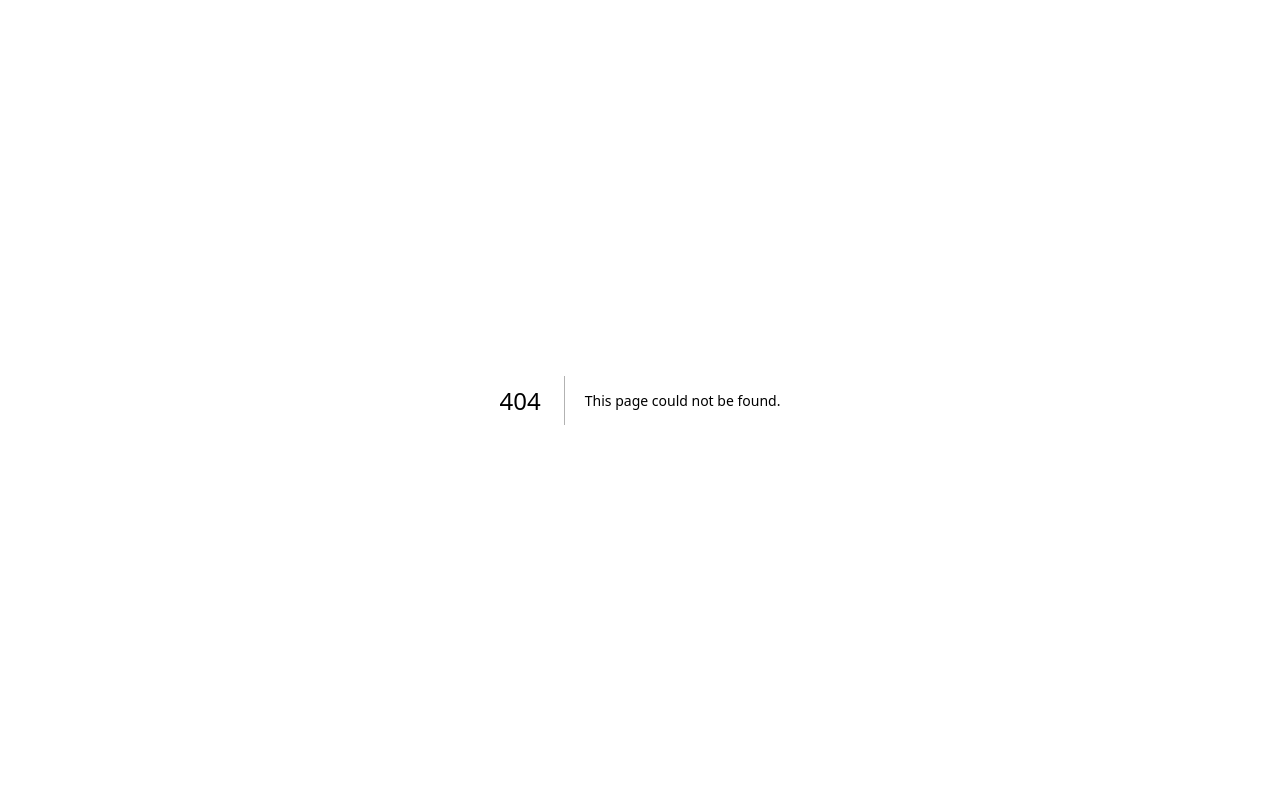
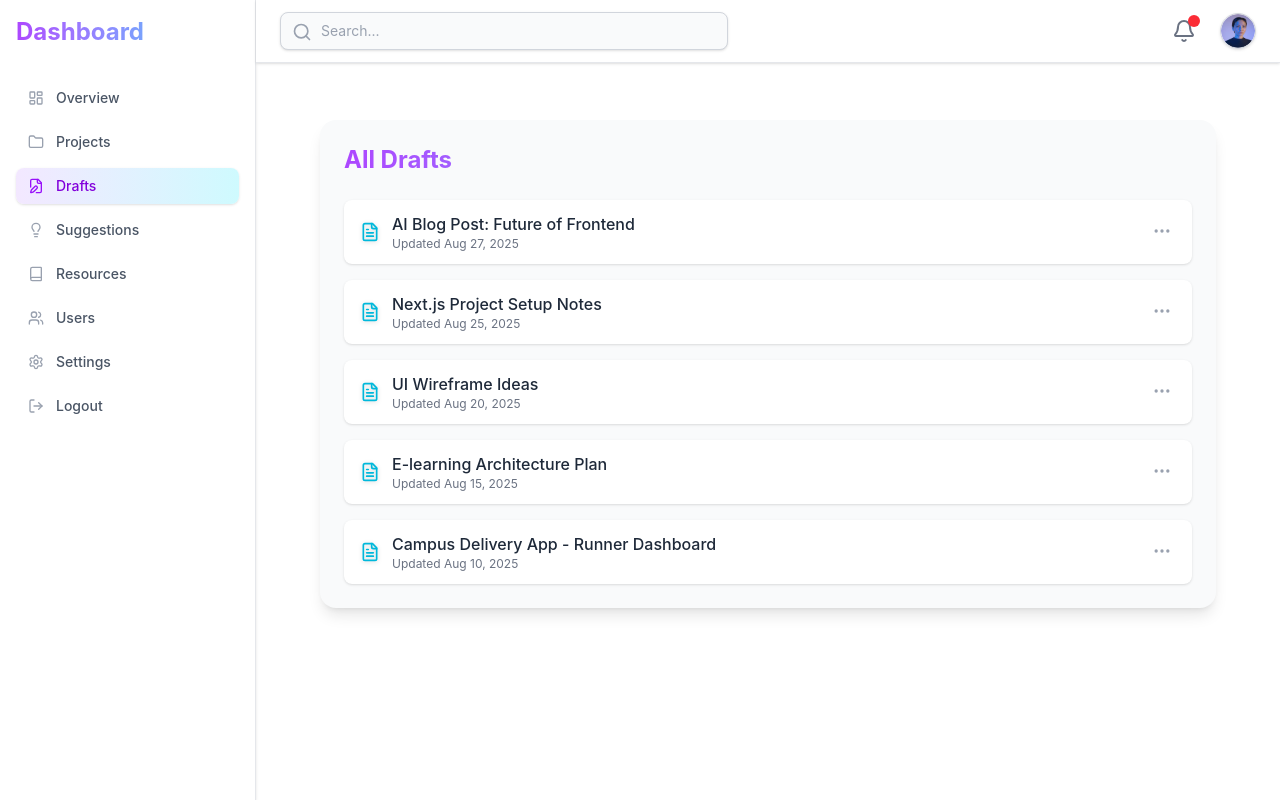
Before and after one commit to SimplySophia/inkcore, a Next.js app: page /dashboard/drafts in a window 1280 px wide. Before the commit this address had no page. Built offline with nearby package versions, Linux system fonts and the light colour scheme.

Commit message:
added auth layout

```diff
--- /dev/null
+++ b/src/app/auth/reset-password/page.tsx
@@ -0,0 +1,47 @@
+"use client";
+
+import { useRouter } from "next/navigation";
+import AuthLayout from "../../components/AuthLayout";
+
+export default function ResetPasswordPage() {
+  const router = useRouter();
+
+  const handleSubmit = (e: React.FormEvent) => {
+    e.preventDefault();
+    // simulate sending reset link
+    setTimeout(() => {
+      router.push("/auth/reset-confirmation");
+    }, 500);
+  };
+
+  return (
+    <AuthLayout
+      title="Reset Password"
+      description="Enter your email to receive password reset instructions."
+    >
+      <h2 className="text-xl font-semibold text-gray-800 mb-4">
+        Reset Your Password
+      </h2>
+      <form onSubmit={handleSubmit} className="space-y-4">
+        <input
+          type="email"
+          placeholder="Enter your email"
+          className="w-full border rounded-lg px-4 py-2 focus:ring-2 focus:ring-purple-500"
+          required
+        />
+        <button
+          type="submit"
+          className="w-full bg-purple-600 text-white rounded-lg py-2 hover:bg-purple-700 transition"
+        >
+          Send Reset Link
+        </button>
+      </form>
+      <p className="text-sm text-gray-600 mt-4">
+        Remembered your password?{" "}
+        <a href="/auth/signin" className="text-purple-600 hover:underline">
+          Back to Sign In
+        </a>
+      </p>
+    </AuthLayout>
+  );
+}
--- a/src/app/auth/signin/page.tsx
+++ b/src/app/auth/signin/page.tsx
@@ -4,30 +4,40 @@ export default function SignInPage() {
   return (
     <AuthLayout
       title="Welcome Back"
-      description="Sign in to continue your journey with MyApp."
+      description="Sign in to continue exploring InkCore."
     >
       <h2 className="text-xl font-semibold text-gray-800 mb-4">Sign In</h2>
       <form className="space-y-4">
         <input
           type="email"
           placeholder="Email"
-          className="w-full border rounded-lg px-4 py-2 focus:ring-2 focus:ring-indigo-500"
+          className="w-full border rounded-lg px-4 py-2 focus:ring-2 focus:ring-purple-500"
         />
         <input
           type="password"
           placeholder="Password"
-          className="w-full border rounded-lg px-4 py-2 focus:ring-2 focus:ring-indigo-500"
+          className="w-full border rounded-lg px-4 py-2 focus:ring-2 focus:ring-purple-500"
         />
+
+        <div className="flex items-center justify-between text-sm">
+          <a
+            href="/auth/reset-password"
+            className="text-purple-600 hover:underline"
+          >
+            Forgot Password?
+          </a>
+        </div>
+
         <button
           type="submit"
-          className="w-full bg-indigo-600 text-white rounded-lg py-2 hover:bg-indigo-700 transition"
+          className="w-full bg-purple-600 text-white rounded-lg py-2 hover:bg-purple-700 transition"
         >
           Sign In
         </button>
       </form>
       <p className="text-sm text-gray-600 mt-4">
         Don’t have an account?{" "}
-        <a href="/auth/signup" className="text-indigo-600 hover:underline">
+        <a href="/auth/signup" className="text-purple-600 hover:underline">
           Sign Up
         </a>
       </p>
--- a/src/app/auth/signup/page.tsx
+++ b/src/app/auth/signup/page.tsx
@@ -3,7 +3,7 @@ import AuthLayout from "../../components/AuthLayout";
 export default function SignUpPage() {
   return (
     <AuthLayout
-      title="Join MyApp"
+      title="Join InkCore"
       description="Create an account to explore amazing features and insights."
     >
       <h2 className="text-xl font-semibold text-gray-800 mb-4">Sign Up</h2>
@@ -23,6 +23,11 @@ export default function SignUpPage() {
           placeholder="Password"
           className="w-full border rounded-lg px-4 py-2 focus:ring-2 focus:ring-purple-500"
         />
+        <input
+          type="password"
+          placeholder="Confirm Password"
+          className="w-full border rounded-lg px-4 py-2 focus:ring-2 focus:ring-purple-500"
+        />
         <button
           type="submit"
           className="w-full bg-purple-600 text-white rounded-lg py-2 hover:bg-purple-700 transition"
@@ -30,6 +35,7 @@ export default function SignUpPage() {
           Sign Up
         </button>
       </form>
+
       <p className="text-sm text-gray-600 mt-4">
         Already have an account?{" "}
         <a href="/auth/signin" className="text-purple-600 hover:underline">
--- a/src/app/components/AuthLayout.tsx
+++ b/src/app/components/AuthLayout.tsx
@@ -1,6 +1,7 @@
 "use client";
 
 import { motion } from "framer-motion";
+import Image from "next/image";
 
 export default function AuthLayout({
   title,
@@ -12,18 +13,26 @@ export default function AuthLayout({
   children: React.ReactNode;
 }) {
   return (
-    <div className="min-h-screen flex">
+    <div className="min-h-screen flex ">
       {/* Left side - Branding */}
-      <div className="hidden md:flex w-1/2 bg-gradient-to-br from-purple-600 via-indigo-500 to-cyan-500 items-center justify-center text-white p-10">
+      <div className="hidden md:flex w-1/2 bg-gradient-to-br from-purple-600 via-indigo-500 to-cyan-500 items-center justify-center text-white p-5">
         <motion.div
           initial={{ opacity: 0, x: -40 }}
           animate={{ opacity: 1, x: 0 }}
           transition={{ duration: 0.6 }}
-          className="max-w-md"
+          className="max-w-md flex flex-col items-center text-center"
         >
-          <div className="text-3xl font-bold mb-4">🚀 MyApp</div>
-          <h2 className="text-2xl font-semibold mb-2">{title}</h2>
-          <p className="text-lg text-gray-100">{description}</p>
+          <div className="text-3xl font-bold mb-4">
+            <Image
+              src="/images/InkCore.png"
+              alt="InkFlow Logo"
+              width={300}
+              height={200}
+              className="inline-block"
+            />
+          </div>
+          <h2 className="text-2xl font-semibold">{title}</h2>
+          <p className="text-lg text-gray-100 p-2">{description}</p>
         </motion.div>
       </div>
 
--- a/src/app/components/dashboard/RecentDrafts.tsx
+++ b/src/app/components/dashboard/RecentDrafts.tsx
@@ -2,6 +2,7 @@
 
 import { FileText, MoreHorizontal } from "lucide-react";
 import Link from "next/link";
+import { useState } from "react";
 
 type Draft = {
   id: string;
@@ -32,6 +33,8 @@ const recentDrafts: Draft[] = [
 ];
 
 export default function RecentDrafts() {
+  const [openMenu, setOpenMenu] = useState<string | null>(null);
+
   return (
     <div className="bg-gray-50 rounded-2xl shadow-lg p-5">
       {/* Header */}
@@ -52,7 +55,7 @@ export default function RecentDrafts() {
         {recentDrafts.map((draft) => (
           <li
             key={draft.id}
-            className="flex items-center justify-between bg-white rounded-lg px-3 py-2 shadow-sm hover:shadow-md transition"
+            className="relative flex items-center justify-between bg-white rounded-lg px-3 py-2 shadow-sm hover:shadow-md transition"
           >
             <div className="flex items-center gap-3">
               <FileText className="h-5 w-5 text-cyan-500 drop-shadow-sm" />
@@ -66,9 +69,35 @@ export default function RecentDrafts() {
                 <p className="text-xs text-gray-500">Updated {draft.updatedAt}</p>
               </div>
             </div>
-            <button className="p-1 rounded-md hover:bg-gray-100 transition">
-              <MoreHorizontal className="h-5 w-5 text-gray-400" />
-            </button>
+
+            {/* Dots Menu */}
+            <div className="relative">
+              <button
+                className="p-1 rounded-md hover:bg-gray-100 transition"
+                onClick={() =>
+                  setOpenMenu(openMenu === draft.id ? null : draft.id)
+                }
+              >
+                <MoreHorizontal className="h-5 w-5 text-gray-400" />
+              </button>
+
+              {openMenu === draft.id && (
+                <div className="absolute right-0 mt-2 w-28 bg-white border rounded-lg shadow-lg py-1 z-10">
+                  <Link
+                    href={`/dashboard/drafts/${draft.id}/edit`}
+                    className="block px-3 py-2 text-sm text-gray-700 hover:bg-gray-100"
+                  >
+                    Edit
+                  </Link>
+                  <button
+                    onClick={() => alert(`Delete draft ${draft.id}`)}
+                    className="w-full text-left px-3 py-2 text-sm text-red-500 hover:bg-gray-100"
+                  >
+                    Delete
+                  </button>
+                </div>
+              )}
+            </div>
           </li>
         ))}
       </ul>
--- /dev/null
+++ b/src/app/dashboard/drafts/page.tsx
@@ -0,0 +1,107 @@
+"use client";
+
+import { FileText, MoreHorizontal } from "lucide-react";
+import Link from "next/link";
+import { useState } from "react";
+
+type Draft = {
+  id: string;
+  title: string;
+  updatedAt: string;
+  href: string;
+};
+
+const allDrafts: Draft[] = [
+  {
+    id: "1",
+    title: "AI Blog Post: Future of Frontend",
+    updatedAt: "Aug 27, 2025",
+    href: "/dashboard/drafts/1",
+  },
+  {
+    id: "2",
+    title: "Next.js Project Setup Notes",
+    updatedAt: "Aug 25, 2025",
+    href: "/dashboard/drafts/2",
+  },
+  {
+    id: "3",
+    title: "UI Wireframe Ideas",
+    updatedAt: "Aug 20, 2025",
+    href: "/dashboard/drafts/3",
+  },
+  {
+    id: "4",
+    title: "E-learning Architecture Plan",
+    updatedAt: "Aug 15, 2025",
+    href: "/dashboard/drafts/4",
+  },
+  {
+    id: "5",
+    title: "Campus Delivery App - Runner Dashboard",
+    updatedAt: "Aug 10, 2025",
+    href: "/dashboard/drafts/5",
+  },
+];
+
+export default function DraftsPage() {
+  const [drafts, setDrafts] = useState(allDrafts);
+
+  const handleDelete = (id: string) => {
+    setDrafts(drafts.filter((draft) => draft.id !== id));
+  };
+
+  return (
+    <div className="max-w-4xl mx-auto mt-8 bg-gray-50 rounded-2xl shadow-lg p-6">
+      <h1 className="text-2xl font-bold mb-6 bg-gradient-to-r from-purple-500 to-cyan-500 bg-clip-text text-transparent">
+        All Drafts
+      </h1>
+
+      {drafts.length === 0 ? (
+        <p className="text-gray-500">No drafts available.</p>
+      ) : (
+        <ul className="space-y-4">
+          {drafts.map((draft) => (
+            <li
+              key={draft.id}
+              className="flex items-center justify-between bg-white rounded-lg px-4 py-3 shadow-sm hover:shadow-md transition"
+            >
+              <div className="flex items-center gap-3">
+                <FileText className="h-5 w-5 text-cyan-500 drop-shadow-sm" />
+                <div>
+                  <Link
+                    href={draft.href}
+                    className="font-medium text-gray-800 hover:text-purple-600 transition"
+                  >
+                    {draft.title}
+                  </Link>
+                  <p className="text-xs text-gray-500">Updated {draft.updatedAt}</p>
+                </div>
+              </div>
+
+              {/* Actions Dropdown (placeholder) */}
+              <div className="relative group">
+                <button className="p-1 rounded-md hover:bg-gray-100 transition">
+                  <MoreHorizontal className="h-5 w-5 text-gray-400" />
+                </button>
+                <div className="absolute right-0 mt-2 w-32 bg-white border rounded-md shadow-lg opacity-0 group-hover:opacity-100 transition">
+                  <button
+                    className="w-full text-left px-4 py-2 text-sm hover:bg-gray-50"
+                  >
+                    Edit
+                  </button>
+                  <button
+                    onClick={() => handleDelete(draft.id)}
+                    className="w-full text-left px-4 py-2 text-sm text-red-600 hover:bg-gray-50"
+                  >
+                    Delete
+                  </button>
+                </div>
+              </div>
+            </li>
+          ))}
+        </ul>
+      )}
+    </div>
+  );
+}
```
